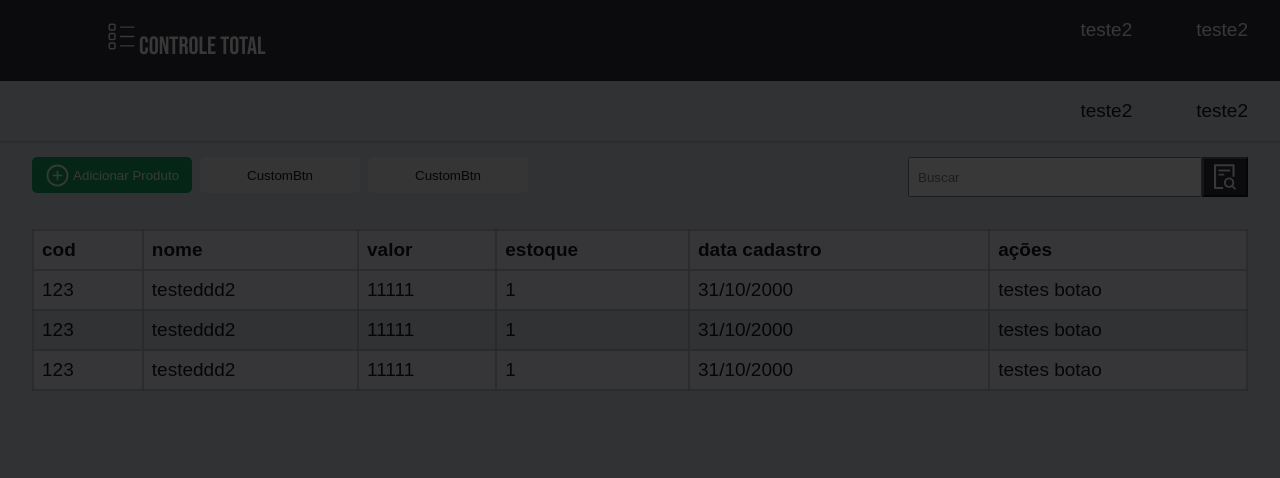
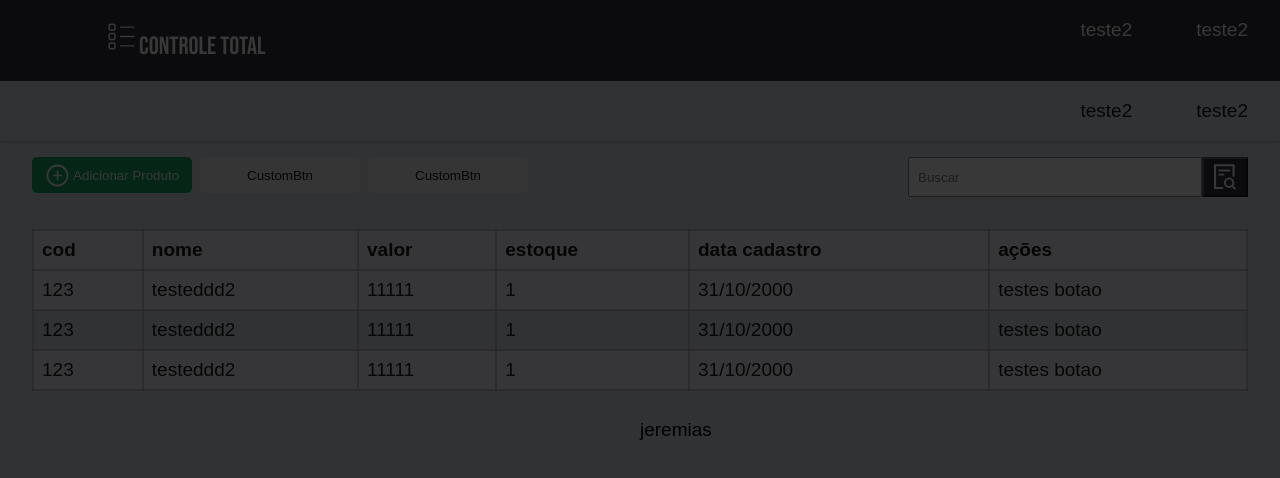
Before and after one commit to JeremiasRincaveski/java, a React (Vite) app in the folder frontJavaInterface/: page / in a window 1280 px wide. Shown: the top 478 px of the page. Built offline with nearby package versions, Linux system fonts and the light colour scheme; data requests are answered from the project's data file.

Commit message:
iniciando o modal

```diff
--- a/frontJavaInterface/src/App.jsx
+++ b/frontJavaInterface/src/App.jsx
@@ -5,7 +5,7 @@ import { Main } from "./components/main/Main"
 import { Nav } from "./components/nav/Nav"
 import { MyContext } from "./context/MyContext"
 import { theme } from './theme/theme'
-import { Modal } from "./components/overlay/Overlay"
+import { Modal } from "./components/modal/Modal"
 
 function App() {
 
@@ -31,7 +31,7 @@ function App() {
           <Header />
           <Nav />
           <Main />
-          <Modal />
+          <Modal/>
         </Container>
       </MyContext.Provider>
     </ThemeProvider>
--- /dev/null
+++ b/frontJavaInterface/src/components/modal/Modal.jsx
@@ -0,0 +1,22 @@
+import styled from "styled-components"
+import { Overlay } from "../overlay/Overlay"
+
+const StyledDiv = styled.div`
+    position: relative;
+    left: 50%;
+    top: 50%;
+    translate: translate(-50%, -50%);
+    z-index: 1000;
+    width: 15px;
+    height: 15px;
+`
+
+export const Modal = () => {
+    return (
+        <Overlay>
+            <StyledDiv>
+                <p>jeremias</p>
+            </StyledDiv>
+        </Overlay>
+    )
+}
--- a/frontJavaInterface/src/components/overlay/Overlay.jsx
+++ b/frontJavaInterface/src/components/overlay/Overlay.jsx
@@ -7,9 +7,10 @@ const StyledDiv = styled.div`
     bottom: 0;
     background-color: rgba(7, 7, 7, 0.8);
     position: absolute;
+    z-index: 1;
 `
 
-export const Modal = ({children}) => {
+export const Overlay = ({children}) => {
     return (
         <StyledDiv>
             {children}
```
